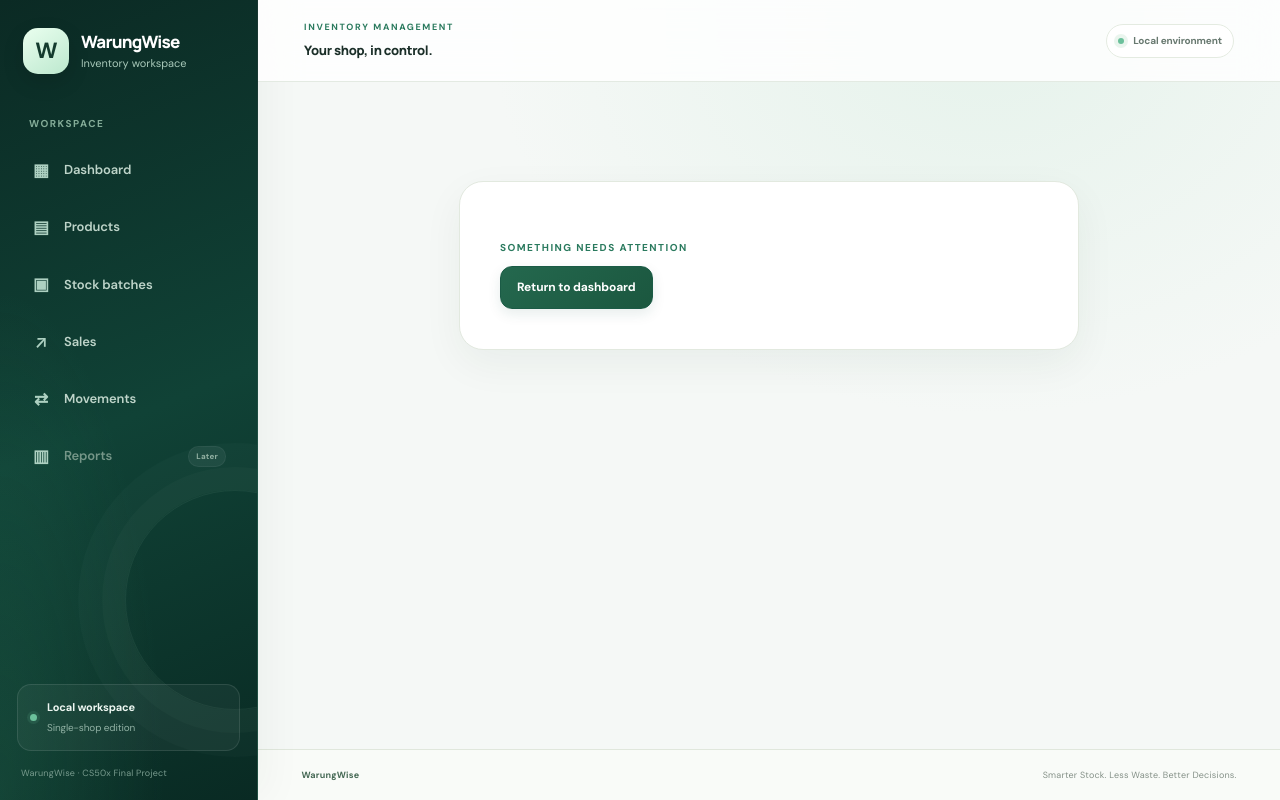
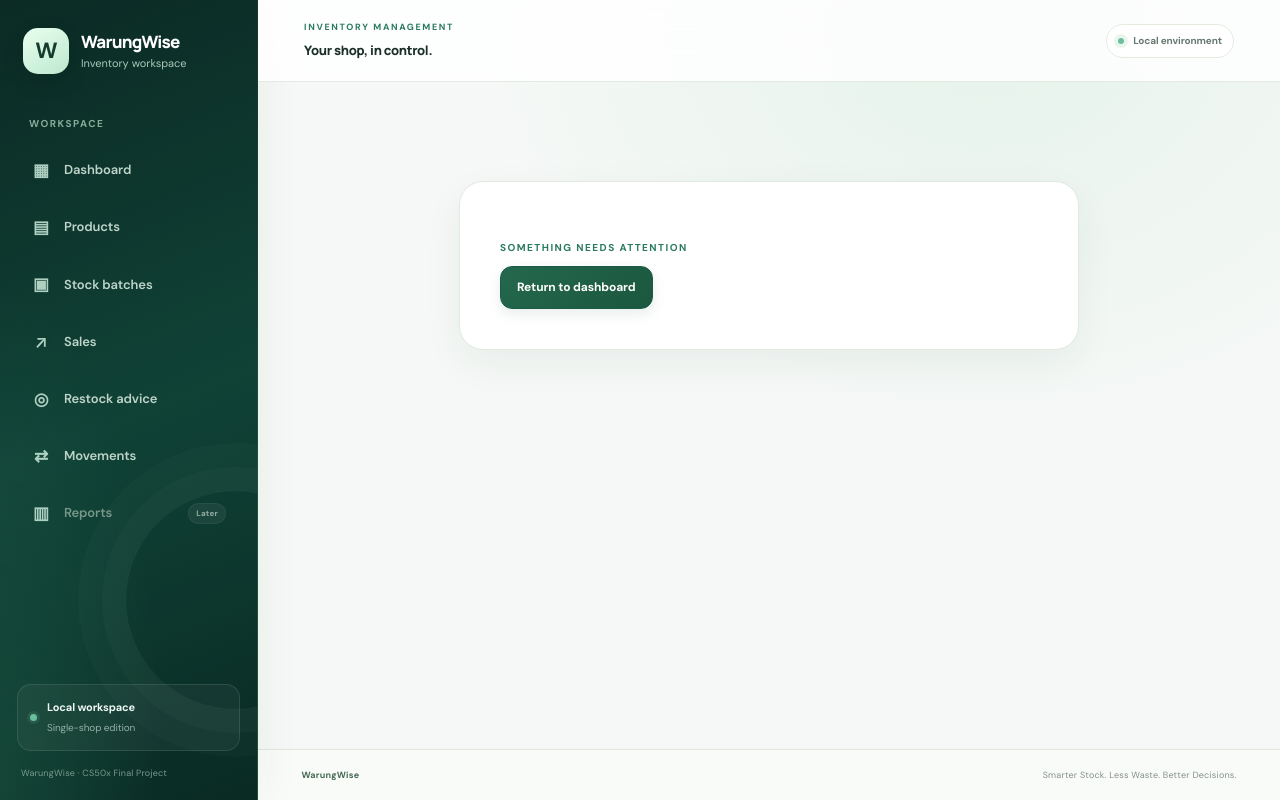
Before and after one commit to krisvan123/CS50X_FinalProject, a Python web app: template templates/error.html in a window 1280 px wide. Run offline with Jinja, Linux system fonts and the light colour scheme; the template is opened without the code that fills it, so the values that code supplies are empty.

Commit message:
Add navigation for restock recommendations

```diff
--- a/templates/base.html
+++ b/templates/base.html
@@ -15,7 +15,7 @@
     <link rel="preconnect" href="https://fonts.googleapis.com">
     <link rel="preconnect" href="https://fonts.gstatic.com" crossorigin>
     <link href="https://fonts.googleapis.com/css2?family=DM+Sans:wght@400;500;600;700&family=Manrope:wght@400;500;600;700;800&display=swap" rel="stylesheet">
-    <link rel="stylesheet" href="{{ url_for('static', filename='css/styles.css', v='6') }}">
+    <link rel="stylesheet" href="{{ url_for('static', filename='css/styles.css', v='7') }}">
 </head>
 <body>
 <a class="skip-link" href="#main-content">Lewati ke konten utama</a>
@@ -47,6 +47,10 @@
             <a class="nav-item {% if request.endpoint in ('sales', 'new_sale') %}active{% endif %}" href="{{ url_for('sales') }}" {% if request.endpoint in ('sales', 'new_sale') %}aria-current="page"{% endif %}>
                 <span class="nav-icon" aria-hidden="true">↗</span>
                 <span>Sales</span>
+            </a>
+            <a class="nav-item {% if request.endpoint == 'recommendations' %}active{% endif %}" href="{{ url_for('recommendations') }}" {% if request.endpoint == 'recommendations' %}aria-current="page"{% endif %}>
+                <span class="nav-icon" aria-hidden="true">◎</span>
+                <span>Restock advice</span>
             </a>
             <a class="nav-item {% if request.endpoint == 'movements' %}active{% endif %}" href="{{ url_for('movements') }}" {% if request.endpoint == 'movements' %}aria-current="page"{% endif %}>
                 <span class="nav-icon" aria-hidden="true">⇄</span>
@@ -101,6 +105,6 @@
         </footer>
     </div>
 </div>
-<script src="{{ url_for('static', filename='js/app.js', v='2') }}" defer></script>
+<script src="{{ url_for('static', filename='js/app.js', v='3') }}" defer></script>
 </body>
 </html>
```
